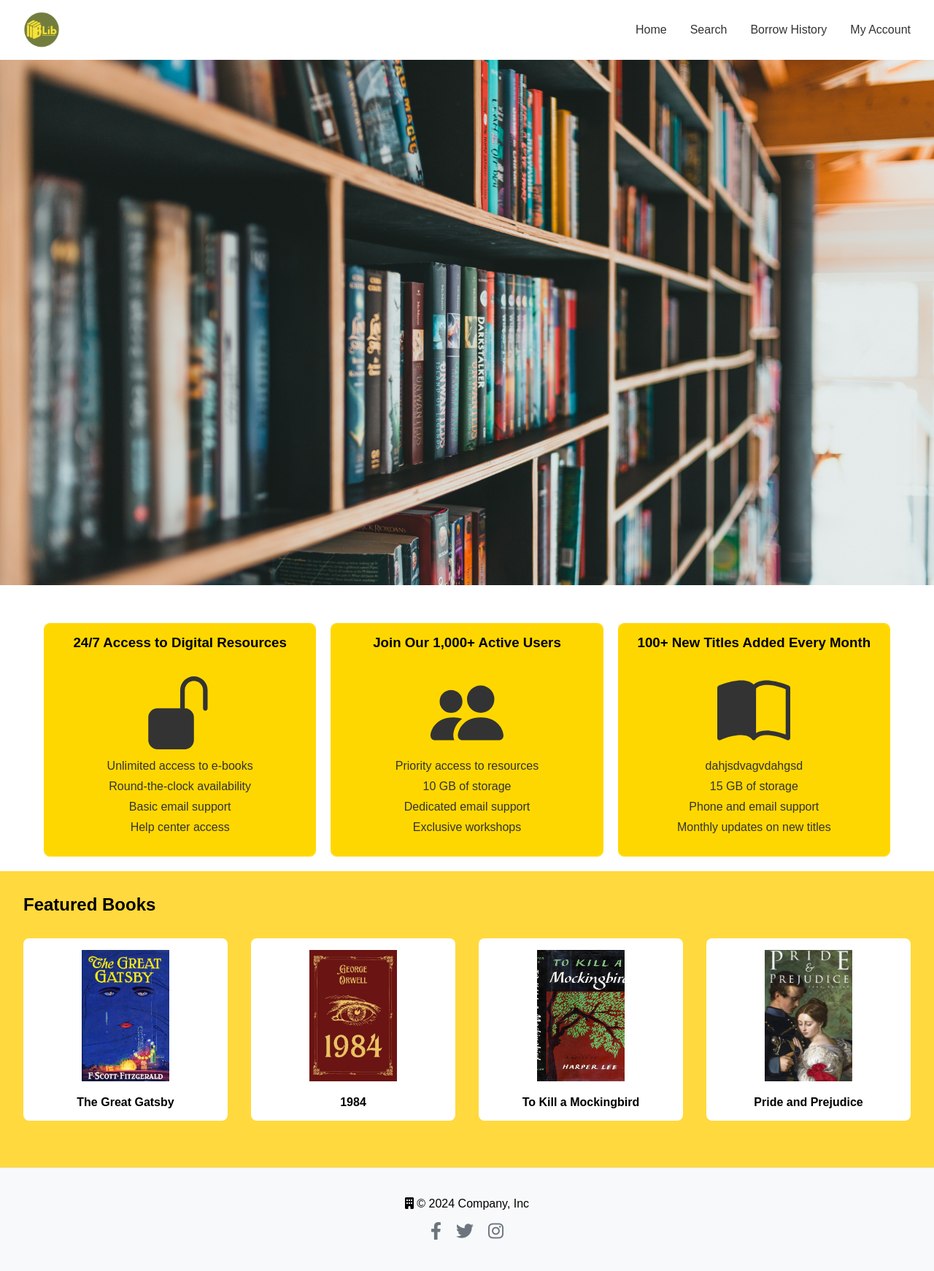
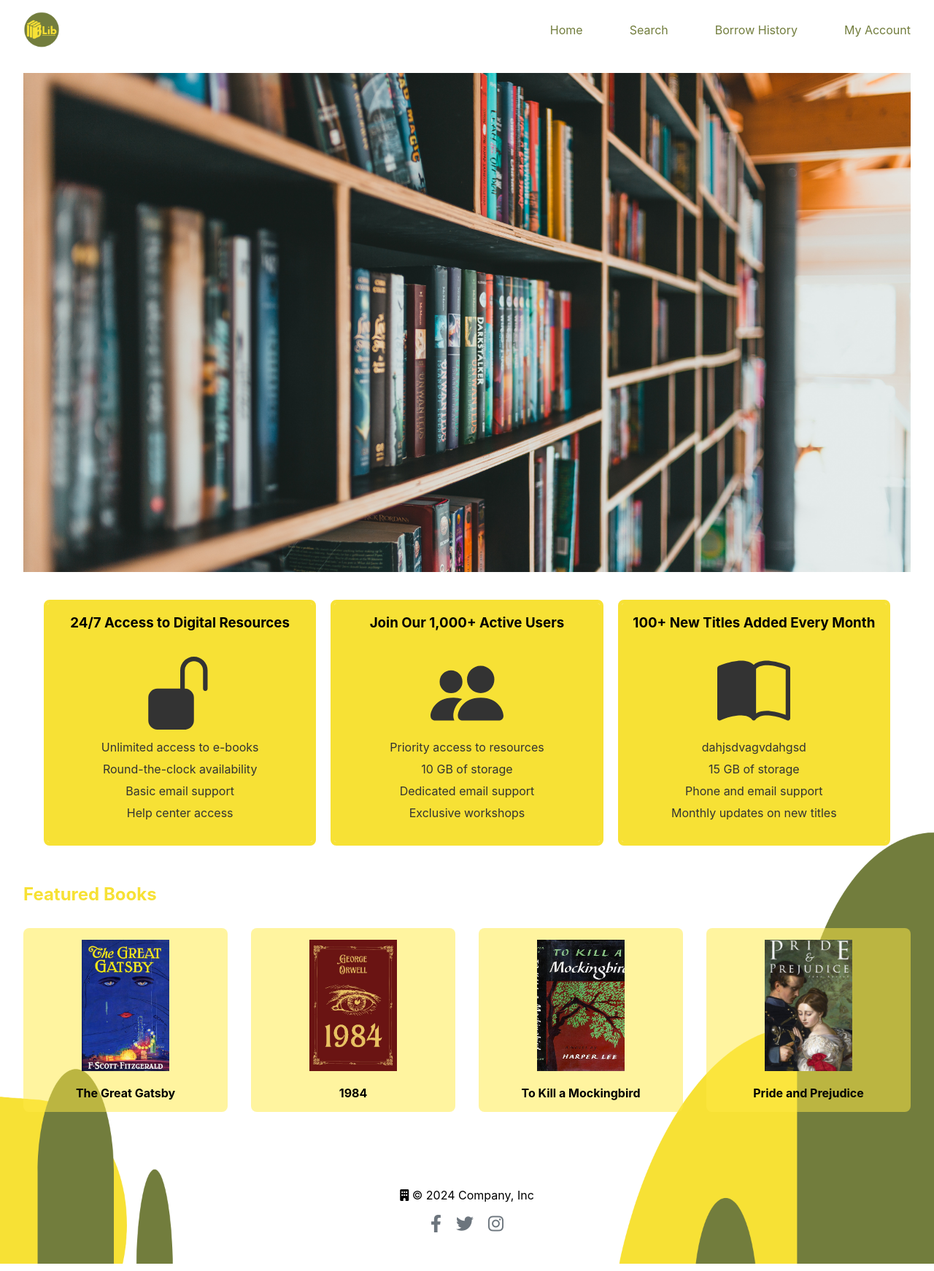
Before and after one commit to HanamiGarduque/PHPSYSTEM, a PHP site: page /homepage.php in a window 1280 px wide. Shown: the whole page at 73% size. Run offline with PHP 8.4, Linux system fonts and the light colour scheme; the visitor is signed in with stand-in values (Sample User, id 1).

Commit message:
added css for login and modified homepage design

```diff
--- a/css/homepage.css
+++ b/css/homepage.css
@@ -1,12 +1,21 @@
+:root {
+  --olive-green: #727D3D;
+  --yellow: #F7E135;
+}
 * {
   margin: 0;
   padding: 0;
   box-sizing: border-box;
-    font-family: Arial, sans-serif;
+  font-family: 'Inter';
 }
 
 body {
   background-color: #fff;
+  background-position: center;
+  background-image:  url("../Images/der\ \(1\).png");
+  background-position: bottom;
+  background-size: 100%; /* Ensures the image covers the whole area */
+  background-repeat: no-repeat; /* Prevents the image from repeating */
 }
 
 .header {
@@ -27,35 +36,39 @@ body {
 
 .nav {
   display: flex;
-    gap: 2rem;
+  gap: 4rem;
 }
 
 .nav a {
   text-decoration: none;
-    color: #333;
+  color: var(--olive-green);
 }
 
 .hero {
   background-image: url("../Images/Untitled\ design\ \(1\).png");
   width: 100%;
   height: 90vh;
-    margin-bottom: 2rem;
-    background-size: cover;
+  margin-bottom: 0 auto 2rem;
+  background-size: 95%;
   background-position: center;
+  background-repeat: no-repeat; /* Prevents the image from repeating */
+  display: flex;
 }
+
 
 .features {
   display: flex;
   justify-content: space-between;
   padding: 0 20rem;
   gap: 0.5rem;
-    margin-bottom: 2rem;
+  margin-top: 5rem;
+  margin-bottom: 5rem;
 }
 
 .feature-box {
 
       flex: 1;
-        background-color: #FFD93D;
+      background-color: #ffd83d2b;
       aspect-ratio: 1 / 1; /* Keeps the box square */
       width: 150px; /* Sets a smaller default size */
       max-width: 200px; /* Limits the size when resized */
@@ -83,11 +96,11 @@ body {
 
 .featured-section {
   padding: 2rem;
-    background-color: #FFD93D;
 }
 
 .featured-header {
   margin-bottom: 2rem;
+  color: var(--yellow);
 }
 
 .books-grid {
@@ -98,10 +111,11 @@ body {
 }
 
 .book {
-    background-color: white;
+  background-color: #ffe94684;
   padding: 1rem;
   border-radius: 8px;
   text-align: center;
+  border: 3px var(--olive-green);
 }
 
 .book img {
@@ -159,8 +189,8 @@ body {
 }
 
 .card {
-    background-color: #fff;
-    border: 1px solid #ffd700;
+  background-color: #e4bfbf00;
+  border: 5px solid var(--yellow);
   border-radius: 8px;
   overflow: hidden;
   transition: transform 0.3s ease;
@@ -171,14 +201,14 @@ body {
 }
 
 .card-header {
-    background-color: #ffd700;
+  background-color: var(--yellow);
   color: #000;
   padding: 15px;
 }
 
 .card-body {
   padding: 20px;
-    background-color:#ffd700;
+  background-color: var(--yellow);
 }
 
 .card-title {
@@ -217,9 +272,8 @@ body {
 }
 
 footer {
-    background-color: #f8f9fa;
+  background-color: #f8f9fa00;
   padding: 20px 0;
-    border-top: 1px solid #e4e5e7;
 }
 
 footer .container {
```
Also changed, not shown: other parts of css/homepage.css (+41 -0 lines), css/login.css (added, +117 -0 lines), Images/der (1).png (added), Images/der.png (added). Lines whose indentation alone changed are shown as unchanged.
